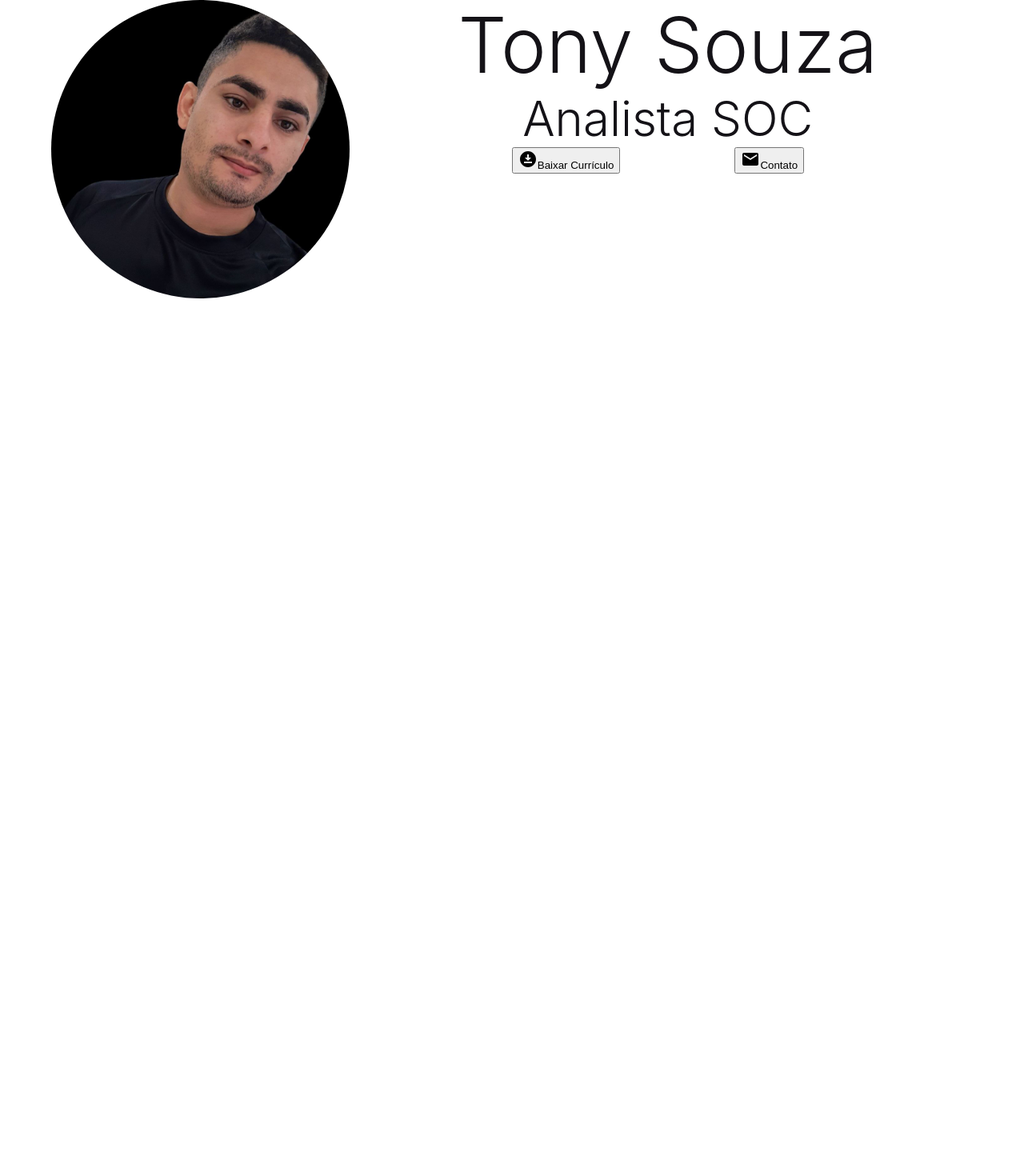
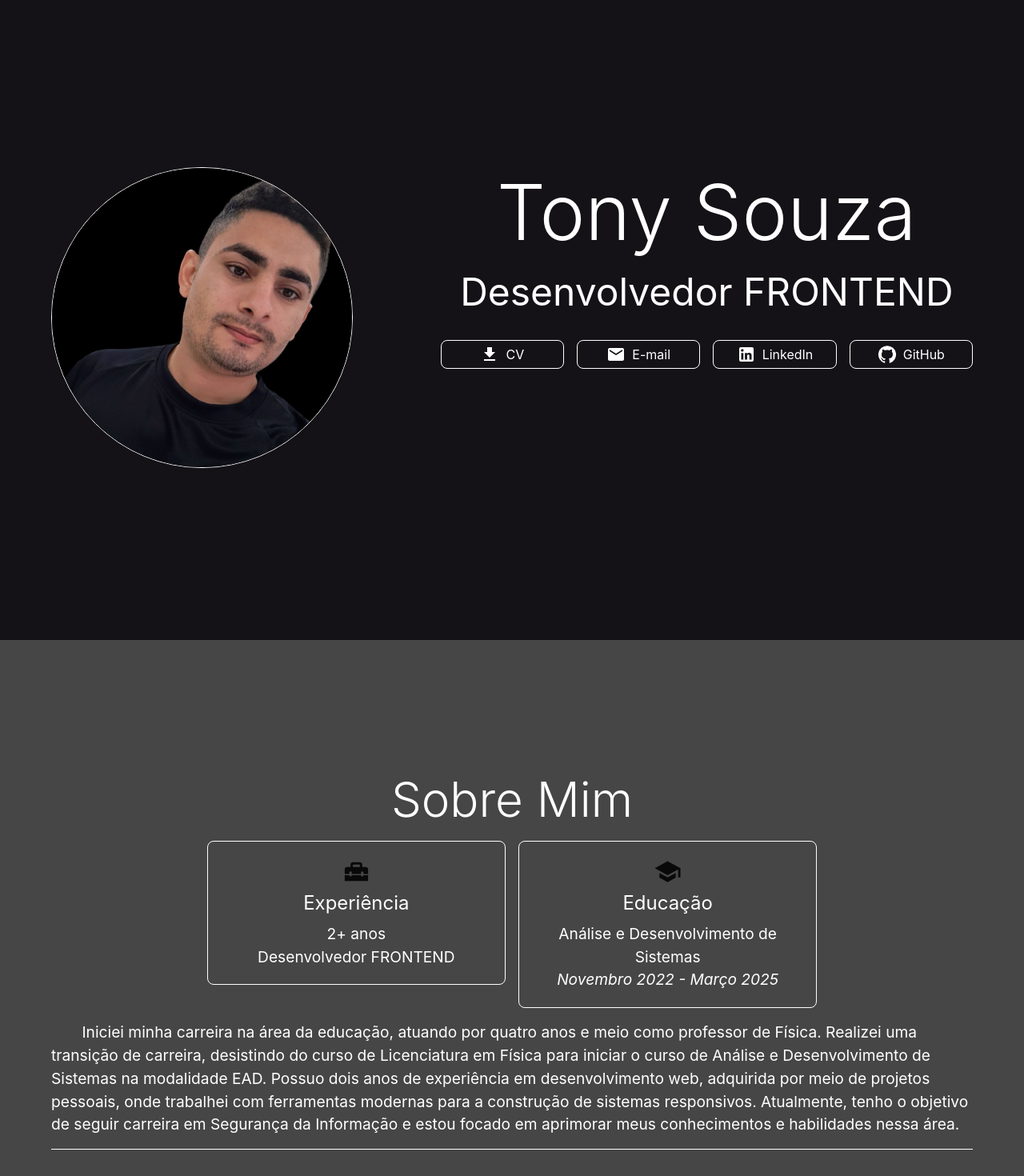
Before and after one commit to TonySouz/portfolio-soc, a React (Vite) app: page / in a window 1280 px wide. Shown: the top 1470 px of the page at 80% size. Before the commit the page ends 800 px from the top, so only its background shows below. Built offline with nearby package versions, Linux system fonts and the light colour scheme.

Commit message:
feat: About

```diff
--- a/src/App.tsx
+++ b/src/App.tsx
@@ -1,4 +1,4 @@
-import Home from "../src/pages/Home/Home"
+import Home from "./pages/Home/Home"
 
 const App = () => {
   return (
--- /dev/null
+++ b/src/components/StyledButton/StyledButton.tsx
@@ -0,0 +1,40 @@
+import { styled } from '@mui/material'
+import { ReactNode } from 'react'
+
+interface StyledButtonProps {
+    children: ReactNode
+}
+
+const StyledButton: React.FC<StyledButtonProps> = ({ children }) => {
+
+    const StyledButton = styled("button")(({theme}) => ({
+        backgroundColor: "transparent",
+        border: `1px solid ${theme.palette.primary.contrastText}`,
+        borderRadius: "8px",
+        padding: "5px 15px",
+        width: "100%",
+        display: "inline-flex",
+        alignItems: "center",
+        justifyContent: "center",
+        gap: "8px",
+        color: theme.palette.primary.contrastText,
+        '&:hover': {
+            backgroundColor: theme.palette.secondary.light
+        }
+    }))
+
+    return (
+        <>
+
+            <StyledButton>
+
+                {children}
+
+            </StyledButton>
+
+        </>
+    )
+
+}
+
+export default StyledButton
--- a/src/pages/Home/Home.tsx
+++ b/src/pages/Home/Home.tsx
@@ -1,6 +1,6 @@
-import Hero from "./sections/Hero/hero"
-import About from "./sections/About/about"
-import Projects from "./sections/Projects/projects"
+import Hero from "./sections/Hero/Hero"
+import About from "./sections/About/About"
+import Projects from "./sections/Projects/Projects"
 
 const Home = () => {
     return (
--- a/src/pages/Home/sections/About/about.tsx
+++ b/src/pages/Home/sections/About/about.tsx
@@ -1,9 +1,79 @@
+import { Container, Grid, styled, Typography } from '@mui/material';
+import SchoolIcon from '@mui/icons-material/School';
+import HomeRepairServiceIcon from '@mui/icons-material/HomeRepairService';
+
 const About = () => {
+
+    const StyledAbout = styled("div")(({ theme }) => ({
+        backgroundColor: theme.palette.secondary.light,
+        height: "100vh",
+        display: "flex",
+        alignItems: "center",
+        padding: theme.spacing(4),
+    }));
+
+    const StyledGrid = styled(Grid)(({ theme }) => ({
+        backgroundColor: theme.palette.secondary.light,
+        border: `1px solid ${theme.palette.primary.contrastText}`,
+        borderRadius: "8px",
+        padding: "20px",
+        justifyContent: "center",
+        gap: "8px",
+        textAlign: "center",
+    }));
+
     return (
-        <>
+        <StyledAbout>
+            <Container maxWidth="lg">
+                <Typography color="primary.contrastText" variant="h2" textAlign="center" pb={2}>
+                    Sobre Mim
+                </Typography>
+                <Grid container justifyContent="center" spacing={2}>
+                    <Grid item xs={12} md={4}>
+                        <StyledGrid container justifyContent="center" direction="column" alignItems="center">
+                            <Grid item>
+                                <HomeRepairServiceIcon fontSize="large" />
+                                <Typography color="primary.contrastText" variant="h5">
+                                    Experiência
+                                </Typography>
+                            </Grid>
+                            <Grid item>
+                                <Typography variant="body1" color="primary.contrastText" sx={{ fontSize: '1.2rem' }}>
+                                    2+ anos<br />
+                                    Desenvolvedor FRONTEND
+                                </Typography>
+                            </Grid>
+                        </StyledGrid>
+                    </Grid>
+                    <Grid item xs={12} md={4}>
+                        <StyledGrid container direction="column" alignItems="center">
+                            <Grid item>
+                                <SchoolIcon fontSize="large" />
+                                <Typography color="primary.contrastText" variant="h5">
+                                    Educação
+                                </Typography>
+                            </Grid>
+                            <Grid item>
+                                <Typography variant="body1" color="primary.contrastText" sx={{ fontSize: '1.2rem' }}>
+                                    Análise e Desenvolvimento de Sistemas<br />
+                                    <em>Novembro 2022 - Março 2025</em>
+                                </Typography>
+                            </Grid>
+                        </StyledGrid>
+                    </Grid>
+                </Grid>
+                <Typography variant="body1" color="primary.contrastText" sx={{ textIndent: '2em', fontSize: '1.2rem', borderBottom: '1px solid' }} pb={2} pt={2}>
+                    Iniciei minha carreira na área da educação, atuando por quatro anos e meio como professor de Física.
+                    Realizei uma transição de carreira, desistindo do curso de Licenciatura em Física
+                    para iniciar o curso de Análise e Desenvolvimento de Sistemas na modalidade EAD.
+                    Possuo dois anos de experiência em desenvolvimento web, adquirida por meio de projetos pessoais,
+                    onde trabalhei com ferramentas modernas para a construção de sistemas responsivos.
+                    Atualmente, tenho o objetivo de seguir carreira em Segurança da Informação e estou focado
+                    em aprimorar meus conhecimentos e habilidades nessa área.
+                </Typography>
+            </Container>
+        </StyledAbout>
+    );
+};
 
-        </>
-    )
-}
-
-export default About
+export default About;
--- a/src/pages/Home/sections/Hero/hero.tsx
+++ b/src/pages/Home/sections/Hero/hero.tsx
@@ -1,15 +1,24 @@
 import { styled, Grid, Container, Typography } from '@mui/material';
-import DownloadForOfflineIcon from '@mui/icons-material/DownloadForOffline';
+import DownloadIcon from '@mui/icons-material/Download';
 import EmailIcon from '@mui/icons-material/Email';
+import StyledButton from '../../../../components/StyledButton/StyledButton';
+import LinkedInIcon from '@mui/icons-material/LinkedIn';
+import GitHubIcon from '@mui/icons-material/GitHub';
 
 const Hero = () => {
 
-    const StyledHero= styled("div")(()=>({
+    const StyledHero= styled("div")(({ theme })=>({
+        backgroundColor: theme.palette.primary.main,
         height: "100vh",
+        display: "flex",
+        alignItems: "center",
     }))
-    const StyledImg= styled("img")(()=>({
-        width: "100%",
-        borderRadius: "50%"
+    const StyledImg= styled("img")(({theme})=>({
+        width: "80%",
+        borderRadius: "50%",
+        border: `1px solid ${theme.palette.primary.contrastText}`,
+        diplay: "flex",
+        alignItems: "center",
     }));
 
     return (
@@ -17,19 +26,25 @@ const Hero = () => {
             <StyledHero>
                 <Container maxWidth="lg">
                     <Grid container spacing={2}>
-                        <Grid item xs={12} md={4}>
+                        <Grid item xs={12} md={5}>
                             <StyledImg src="/assets/images/perfil.jpg" alt="perfil"/>
                         </Grid>
-                        <Grid item xs={12} md={8}>
-                            <Typography color="primary" variant="h1" textAlign="center">Tony Souza</Typography>
-                            <Typography color="primary" variant="h2" textAlign="center">Analista SOC</Typography>
-                        <Grid container display="flex" justifyContent="center">
-                            <Grid item xs={12} md={4} display="flex" justifyContent="center">
-                                <button><DownloadForOfflineIcon />Baixar Currículo</button>
-                            </Grid>
-                            <Grid item xs={12} md={4} display="flex" justifyContent="center">
-                                <button><EmailIcon />Contato</button>
-                            </Grid>
+                        <Grid item xs={12} md={7}>
+                            <Typography color="primary.contrastText" variant="h1" textAlign="center" pb={2}>Tony Souza</Typography>
+                            <Typography color="primary.contrastText" variant="h3" textAlign="center">Desenvolvedor FRONTEND</Typography>
+                        <Grid container display="flex" justifyContent="center" spacing={2} pt={4}>
+                        <Grid item xs={12} md={3} display="flex" justifyContent="center">
+                            <StyledButton><DownloadIcon /><Typography>CV</Typography></StyledButton>
+                        </Grid>
+                        <Grid item xs={12} md={3} display="flex" justifyContent="center">
+                            <StyledButton><EmailIcon /><Typography>E-mail</Typography></StyledButton>
+                        </Grid>
+                        <Grid item xs={12} md={3} display="flex" justifyContent="center">
+                            <StyledButton><LinkedInIcon /><Typography>LinkedIn</Typography></StyledButton>
+                        </Grid>
+                        <Grid item xs={12} md={3} display="flex" justifyContent="center">
+                            <StyledButton><GitHubIcon /><Typography>GitHub</Typography></StyledButton>
+                        </Grid>
                         </Grid>
                         </Grid>
                     </Grid>
```
